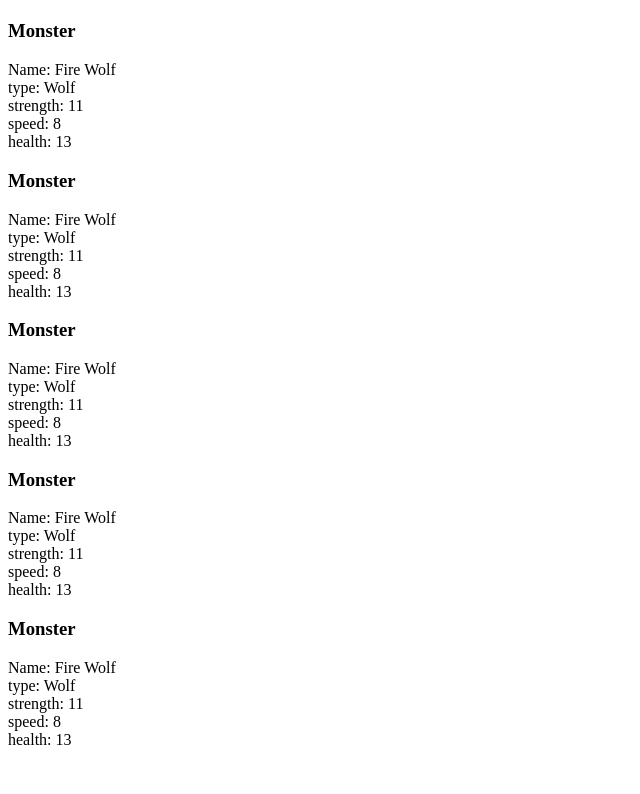
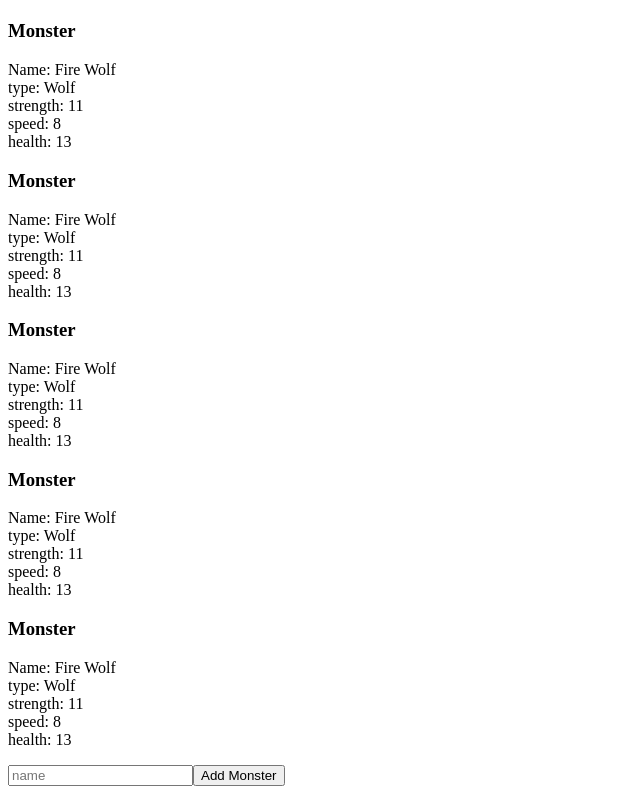
Before and after one commit to 93mcqmil/KomponentKata, a React (Vite) app: page / in a window 1280 px wide. Shown: the part 895-1689 px from the top of the page, without its empty margins (0-640 px from the left). Before the commit the page ends 1660 px from the top, so only its background shows below. Built offline with nearby package versions, Linux system fonts and the light colour scheme.

Commit message:
Add new monster

```diff
--- a/src/Components/GlobalStateContext.tsx
+++ b/src/Components/GlobalStateContext.tsx
@@ -18,8 +18,8 @@ type Monster = {
 // create a context with initial state values
 // (this creates a special container called GlobalStateContext which is like a big box where we keep track of our monsters.)
 export const GlobalStateContext = createContext<GlobalState>({
-  monsters: [], // at first this box is empty because we dont have any monsters
-  addMonster: () => {}, // we also have a way to add monsters. but for now its just an empy instruction
+  monsters: [], // initially the list of monsters is empty
+  addMonster: (newMonster: Monster) => {}, // use the newMonster parameter to update the state
 });
 
 //Create a provider component to wrap around my application. (its like a house where out monster tracking box lives)
--- a/src/Components/MonsterData.tsx
+++ b/src/Components/MonsterData.tsx
@@ -1,10 +1,17 @@
-import { useContext, useEffect } from "react";
+import { useContext, useEffect, useState } from "react";
 import { GlobalStateContext } from "./GlobalStateContext";
 import monster from "../Data/Data.json";
 
 //komponent för att läsa in monsterdata från json-fil genom att använda addMonster funktionen från GlobalStateContext
 const MonsterDataLoader = () => {
   const { addMonster } = useContext(GlobalStateContext);
+  const [newMonsterData, setNewMonsterData] = useState({
+    name: "",
+    type: "",
+    strength: 0,
+    speed: 0,
+    health: 0,
+  });
 
   useEffect(() => {
     //läs in monster från JSON-fil och lägg till varje monster i den globala staten
@@ -12,6 +19,38 @@ const MonsterDataLoader = () => {
       addMonster(monster);
     });
   }, []); // tom array för att säkerställa att effekten bara körs en gång när komponenten monteras
-  return null; // MonsterDataLoader returnerar inte någon visuellt innehåll. Detta är en dummy-komponent
+
+  const handleInputChange = (e: React.ChangeEvent<HTMLInputElement>) => {
+    const { name, value } = e.target;
+    setNewMonsterData({
+      ...newMonsterData,
+      [name]: value,
+    });
+  };
+
+  //Function to add a new monster
+  const handleAddMonster = () => {
+    addMonster(newMonsterData);
+    //reset input fields after adding new monster
+    const setNewMonsterData = {
+      name: "",
+      type: "",
+      strength: 0,
+      speed: 0,
+      health: 0,
+    };
+  };
+  return (
+    <>
+      <input
+        type='text'
+        name='name'
+        placeholder='name'
+        value={newMonsterData.name}
+        onChange={handleInputChange}
+      />
+      <button onClick={handleAddMonster}>Add Monster</button>
+    </>
+  );
 };
 export default MonsterDataLoader;
```
